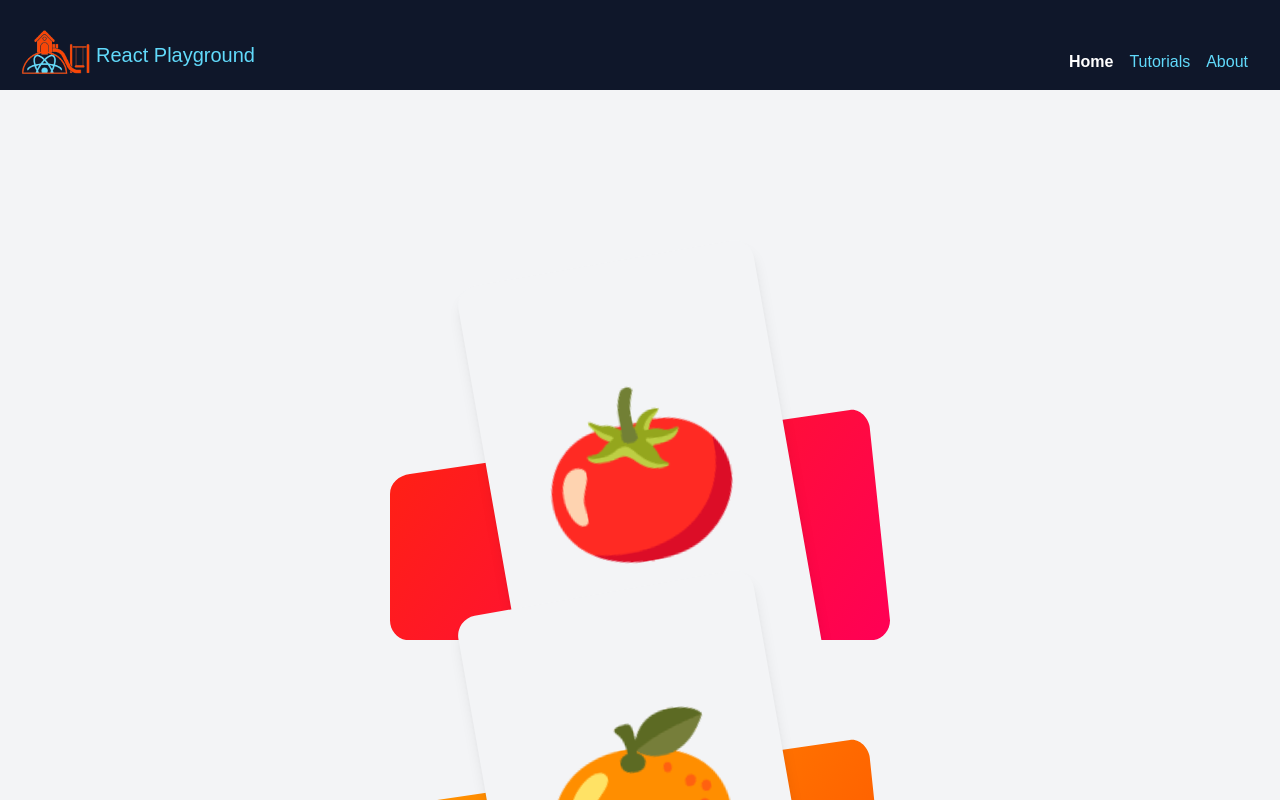
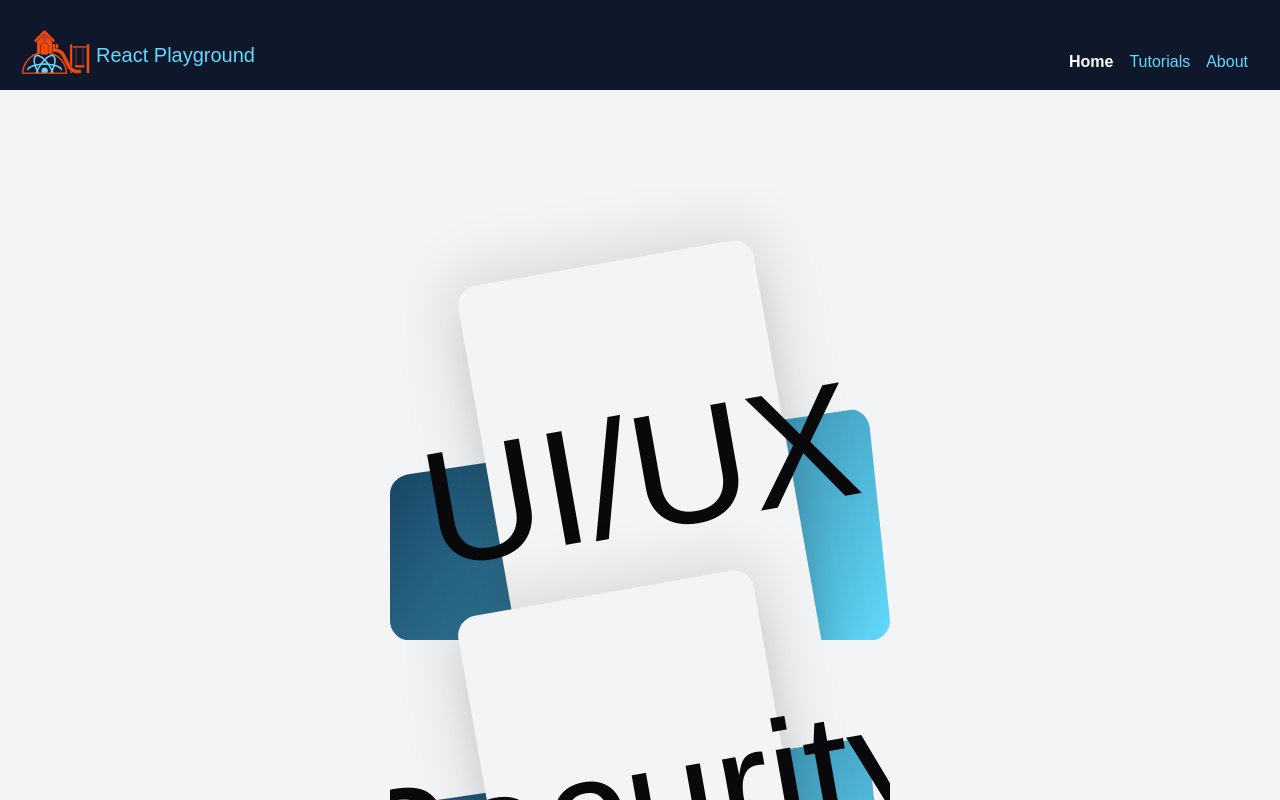
Before and after one commit to aayalapalacin/react-playgroundv2.0, a Next.js app: page / in a window 1280 px wide. Shown: the top 800 px of the page. Built offline with nearby package versions, Linux system fonts and the light colour scheme; a web font is replaced by a local one.

Commit message:
adjusted box shadow

```diff
--- a/src/components/categoryCard.tsx
+++ b/src/components/categoryCard.tsx
@@ -1,11 +1,11 @@
 import * as motion from "motion/react-client";
 import type { Variants } from "motion/react";
-
+import { categoriesArray } from "@/app/assets/categories";
 export default function CategoryCard() {
     return (
         <div className="max-w-[500px] w-full mx-auto my-[100px] pb-[100px]">
-            {food.map(([emoji, hueA, hueB], i) => (
-                <Card i={i} emoji={emoji} hueA={hueA} hueB={hueB} key={emoji} />
+            {categoriesArray.map((category, i) => (
+                <Card  emoji={category.name}  key={i+category.name} />
             ))}
         </div>
     );
@@ -13,13 +13,11 @@ export default function CategoryCard() {
 
 interface CardProps {
     emoji: string;
-    hueA: number;
-    hueB: number;
-    i: number;
+
 }
 
-function Card({ emoji, hueA, hueB, i }: CardProps) {
-    const background = `linear-gradient(306deg, ${hue(hueA)}, ${hue(hueB)})`;
+function Card({ emoji }: CardProps) {
+    const background = `linear-gradient(306deg, #61DAFB, #001333)`;
 
     return (
         <motion.div
@@ -30,7 +28,8 @@ function Card({ emoji, hueA, hueB, i }: CardProps) {
         >
             <div className="absolute inset-0" style={{ background, clipPath: clipPathStyle }} />
             <motion.div
-                className="text-[164px] w-[300px] h-[430px] flex justify-center items-center rounded-[20px] bg-gray-100 shadow-lg"
+                className="text-[164px] w-[300px] h-[430px] flex justify-center items-center rounded-[20px] bg-gray-100 "
+                style={{boxShadow:"0px 0px 59px 16px rgb(0 0 0 / 0.1), 0 36px 34px -4px rgb(0 0 0 / 0.1)"}}
                 variants={cardVariants}
             >
                 {emoji}
```
